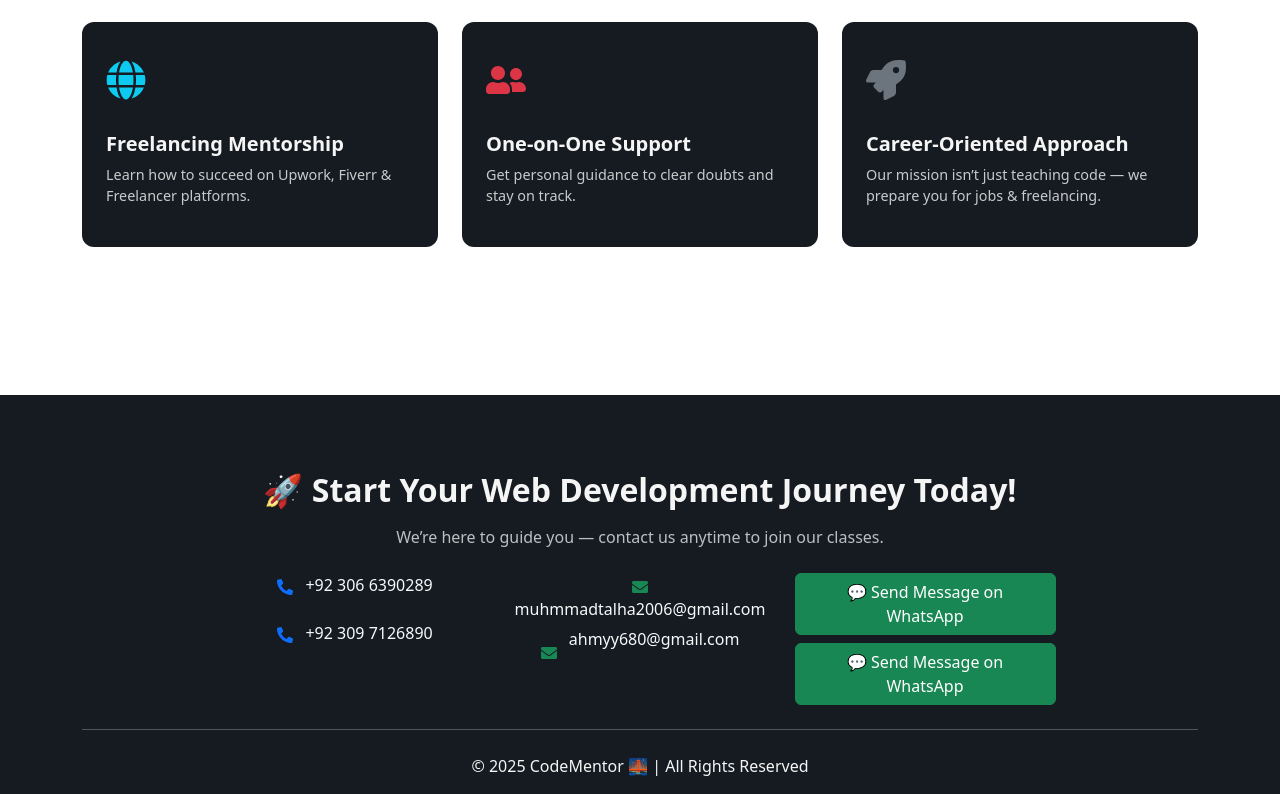
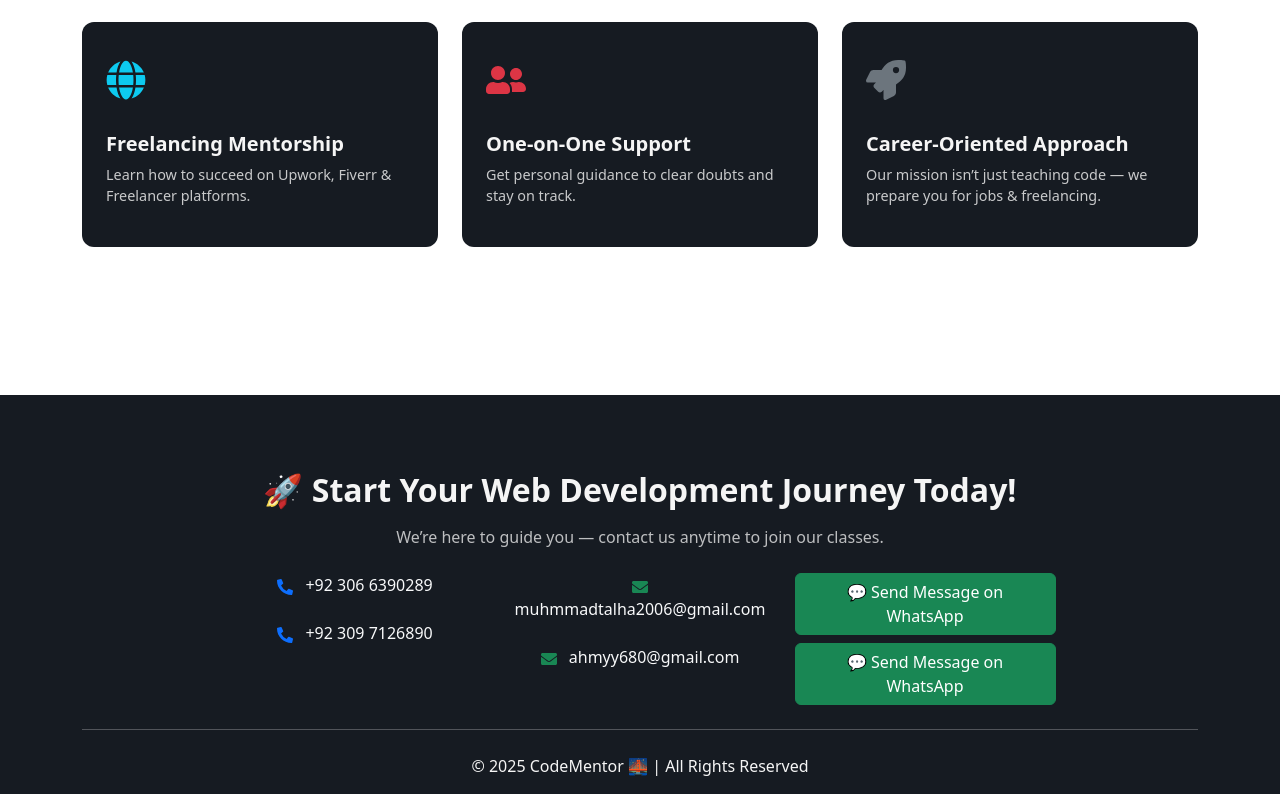
Before and after one commit to talhaashraf1925/Business-page, a Next.js app: page / in a window 1280 px wide. Shown: the part 2501-3295 px from the top of the page. Built offline with nearby package versions, Linux system fonts and the light colour scheme; a web font is replaced by a local one.

Commit message:
css change-4

```diff
--- a/src/Components/Footer.jsx
+++ b/src/Components/Footer.jsx
@@ -45,9 +45,9 @@ export default function Footer() {
               </a>
               <a
                 href="mailto:ahmyy680@gmail.com"
-                className="text-decoration-none text-light d-block"
+                className="text-decoration-none text-light d-block mt-4"
               >
-                <FaEnvelope className="me-2 text-success mt-4" />{" "}
+                <FaEnvelope className="me-2 text-success" />{" "}
                 ahmyy680@gmail.com
               </a>
             </div>
```
